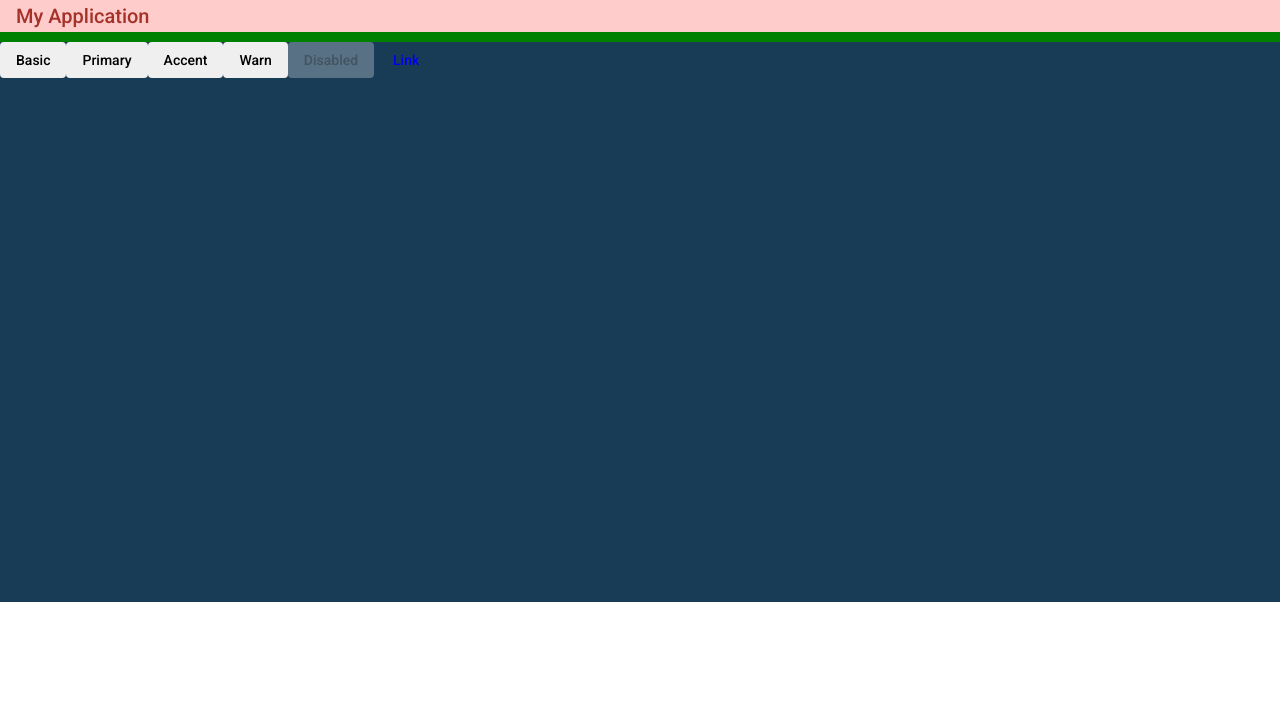
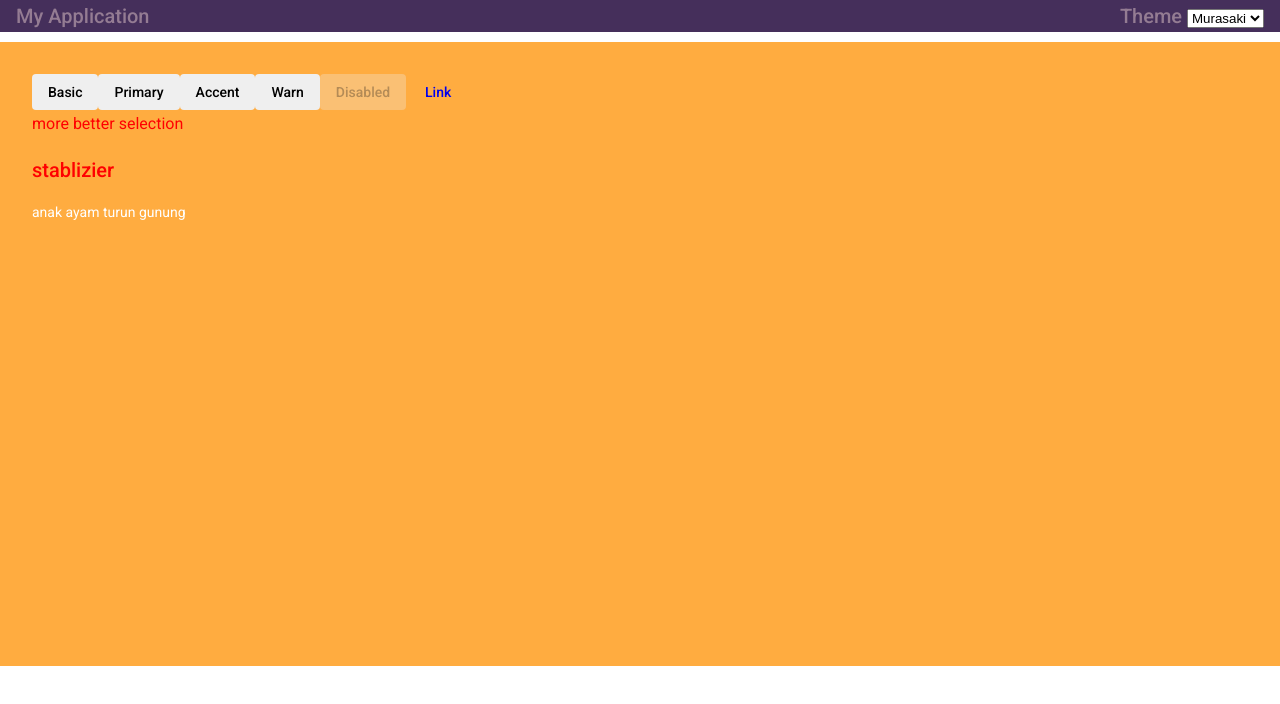
Before and after one commit to anjasmaradwisetiadi/angular-custom-theme-with-material-angular, an Angular app: page / in a window 1280 px wide. Shown: the top 704 px of the page. Built offline with nearby package versions, Linux system fonts and the light colour scheme.

Commit message:
successfull make change theme custom when i change value dropdown

```diff
--- a/src/app/app.component.html
+++ b/src/app/app.component.html
@@ -3,7 +3,9 @@
   class="root"
   [ngClass]="currentTheme"
 >
-  <app-navbar>
+  <app-navbar
+    (themeValue)="acceptTheme($event)"
+  >
   </app-navbar>
 
   <app-contain>
--- a/src/app/app.component.ts
+++ b/src/app/app.component.ts
@@ -6,12 +6,18 @@ import { Component, OnInit } from '@angular/core';
   styleUrls: ['./app.component.scss']
 })
 export class AppComponent implements OnInit{
-  currentTheme = 'pink-theme'
+  currentTheme = 'murasaki-theme'
   constructor() {
   }
 
   ngOnInit() {
+    console.log('currentTheme = ', this.currentTheme)
   }
+  title = 'custom-theming-angular';
 
-  title = 'custom-theming-angular';
+  acceptTheme(params: string){
+    this.currentTheme = params;
+    console.log('params')
+    console.log(params)
+  }
 }
--- a/src/app/contain/contain.component.html
+++ b/src/app/contain/contain.component.html
@@ -7,4 +7,13 @@
     <button mat-raised-button disabled>Disabled</button>
     <a mat-raised-button href="https://www.google.com/" target="_blank">Link</a>
   </div>
+  <h3>
+    more better selection
+  </h3>
+  <h2>
+    stablizier
+  </h2>
+  <p>
+    anak ayam turun gunung
+  </p>
 </div>
--- a/src/app/navbar/navbar.component.html
+++ b/src/app/navbar/navbar.component.html
@@ -1,3 +1,22 @@
 <mat-toolbar>
-  <span>My Application</span>
+  <div class="nav-display">
+    <div>
+      <span>My Application</span>
+    </div>
+    <div>
+      <span>
+        Theme
+      </span>
+        <select (change)="themeChange($event)">
+          <option
+            *ngFor="let theme of themes"
+            [value]="theme.value"
+            (click)="themeChange(theme.value)"
+          >
+            {{theme.label}}
+          </option>
+        </select>
+    </div>
+  </div>
+
 </mat-toolbar>
--- a/src/app/navbar/navbar.component.scss
+++ b/src/app/navbar/navbar.component.scss
@@ -0,0 +1,5 @@
+.nav-display{
+  display: flex;
+  justify-content: space-between;
+  width: 100%;
+}
--- a/src/app/navbar/navbar.component.ts
+++ b/src/app/navbar/navbar.component.ts
@@ -1,4 +1,5 @@
-import { Component, OnInit } from '@angular/core';
+import { Component, OnInit, Output, EventEmitter } from '@angular/core';
+import {FormBuilder, FormGroup} from "@angular/forms";
 
 @Component({
   selector: 'app-navbar',
@@ -6,10 +7,30 @@ import { Component, OnInit } from '@angular/core';
   styleUrls: ['./navbar.component.scss']
 })
 export class NavbarComponent implements OnInit {
+  @Output() themeValue = new EventEmitter<any>();
 
+  themes = [
+    {
+      label: 'Murasaki',
+      value: 'murasaki-theme',
+    },
+    {
+      label: 'Pink',
+      value: 'pink-theme',
+    },
+    {
+      label: 'Freeze',
+      value: 'freezing-theme',
+    }
+  ]
   constructor() { }
 
   ngOnInit(): void {
   }
 
+  themeChange(params: any){
+    console.log('coba click')
+    console.log(params)
+    this.themeValue.emit(params.target.value)
+  }
 }
--- a/src/assets/theme/_murasaki_theme.scss
+++ b/src/assets/theme/_murasaki_theme.scss
@@ -21,7 +21,7 @@ $theme-color: (
   900: #2b1d34,
   contrast: (
     first-color: white,
-    second-color: white,
+    second-color: red,
     third-color: white,
     default-color: black,
   ),
--- a/src/assets/theme/custom-theme.scss
+++ b/src/assets/theme/custom-theme.scss
@@ -19,6 +19,25 @@
   .contain-data{
     background-color: mat.get-color-from-palette($warn, third-color);
     height: 70vh;
+    padding: 2rem;
+  }
+
+  .font-size-huge{
+    font-size: 32px;
+    text-transform: uppercase;
+  }
+
+  p{
+    color: mat.get-contrast-color-from-palette($warn, first-color) !important;
+  }
+
+  h1,
+  h2,
+  h3,
+  h4,
+  h5,
+  {
+    color: mat.get-contrast-color-from-palette($warn, second-color) !important;
   }
 /*  @include mat.all-component-themes($theme);*/
 }
--- a/src/styles.scss
+++ b/src/styles.scss
@@ -4,7 +4,7 @@
 @use '@angular/material' as mat;
 /*@import "assets/theme/dark_theme";*/
 @import "assets/theme/pink_theme";
-/*@import "assets/theme/murasaki_theme";*/
+@import "assets/theme/murasaki_theme";
 /*@import "assets/theme/dark_theme" as themeCustom;*/
 
 // Plus imports for other components in your app.
```
Also changed, not shown: src/app/app.module.ts (+8 -1 lines).
